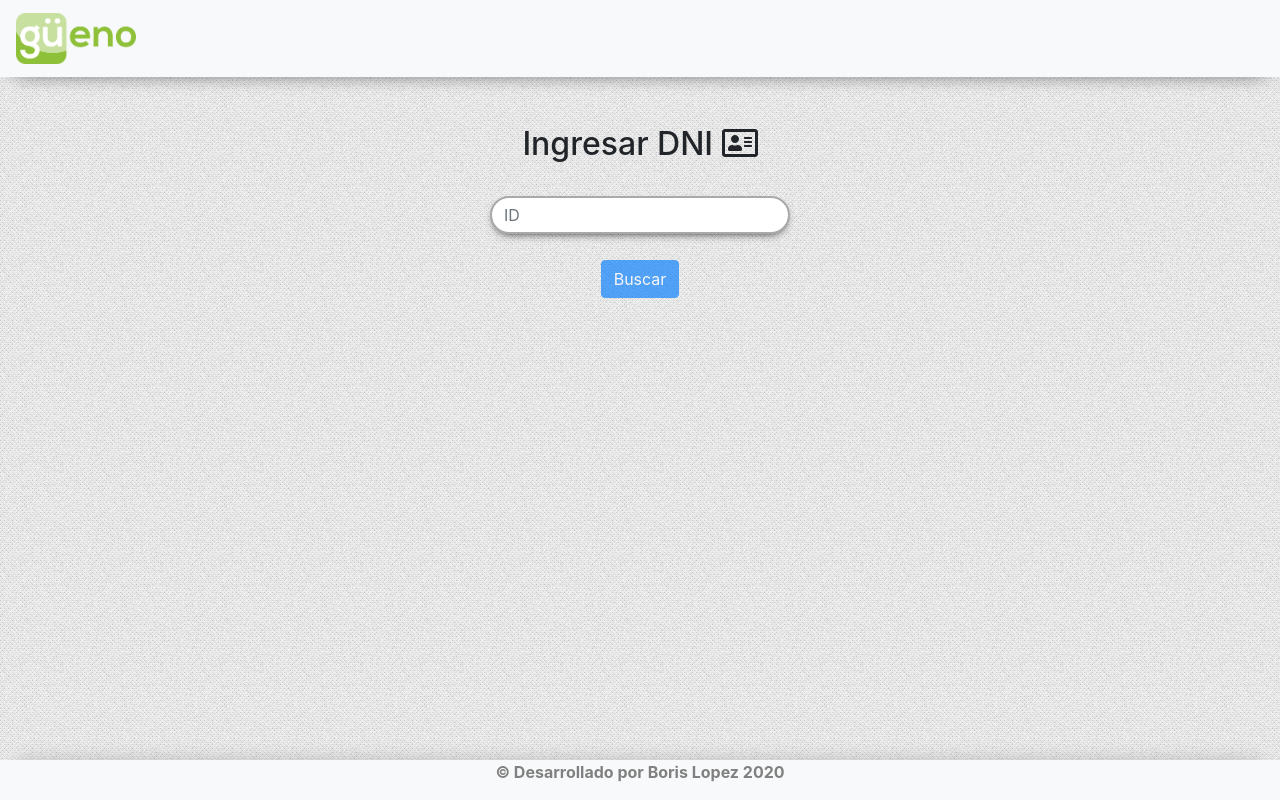
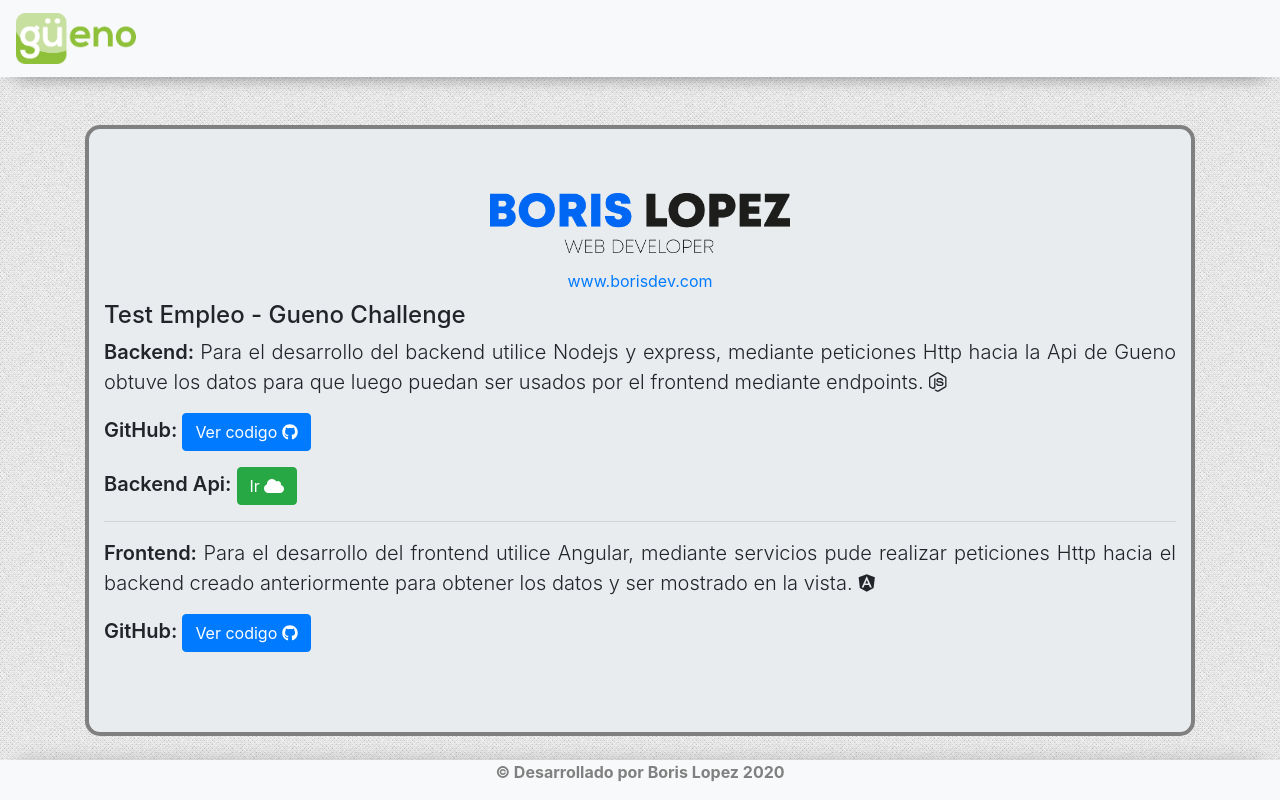
Before and after one commit to borizz1414/frontend_gueno, an Angular app: page /#/descripcion in a window 1280 px wide. Before the commit this address led to /#/home. Built offline with nearby package versions, Linux system fonts and the light colour scheme.

Commit message:
Deploy mejora v.06

```diff
--- a/src/app/app.routing.ts
+++ b/src/app/app.routing.ts
@@ -8,7 +8,7 @@
 
 const appRoutes: Routes = [
   { path: 'home', component: BodyComponent },
-  { path: 'sobre-mi', component: AboutComponent },
+  { path: 'descripcion', component: AboutComponent },
   { path: '**', pathMatch: 'full', redirectTo: 'home' },
 ];
 
--- a/src/app/components/about/about.component.html
+++ b/src/app/components/about/about.component.html
@@ -8,7 +8,7 @@
 
     <p class="lead"><b class="p-about">Backend: </b>Para el desarrollo del backend utilice Nodejs y express, mediante peticiones Http hacia la Api de Gueno obtuve los datos para que luego puedan ser usados por el frontend mediante endpoints. <i class="fab fa-node-js"></i></p>
     <p class="lead"><b class="p-about">GitHub: </b><a href="https://github.com/borizz1414/backend_gueno" target="_blank" class="btn btn-primary">Ver codigo <i class="fab fa-github"></i></a></p>
-    <p class="lead"><b class="p-about">Backend Api: </b><a href="https://backend-gueno.herokuapp.com/api" target="_blank"class="btn btn-success">ir <i class="fas fa-cloud"></i></a></p>
+    <p class="lead"><b class="p-about">Backend Api: </b><a href="https://backend-gueno.herokuapp.com/api" target="_blank"class="btn btn-success">Ir <i class="fas fa-cloud"></i></a></p>
 
     <hr>
     <p class="lead"><b class="p-about"> Frontend: </b>Para el desarrollo del frontend utilice Angular, mediante servicios pude realizar peticiones Http hacia el backend creado anteriormente para obtener los datos y ser mostrado en la vista. <i class="fab fa-angular"></i></p>
--- a/src/app/components/header/header.component.html
+++ b/src/app/components/header/header.component.html
@@ -10,7 +10,7 @@
         <a class="nav-link" [routerLink]="['/home']" >Inicio</a>
       </li>
       <li class="nav-item" routerLinkActive="active">
-        <a class="nav-link"  [routerLink]="['/sobre-mi']">Sobre mí</a>
+        <a class="nav-link"  [routerLink]="['/descripcion']">Descripción</a>
       </li>
 
     </ul>
```
Also changed, not shown: 30 other files (tests, documents, lock files or other folders).
